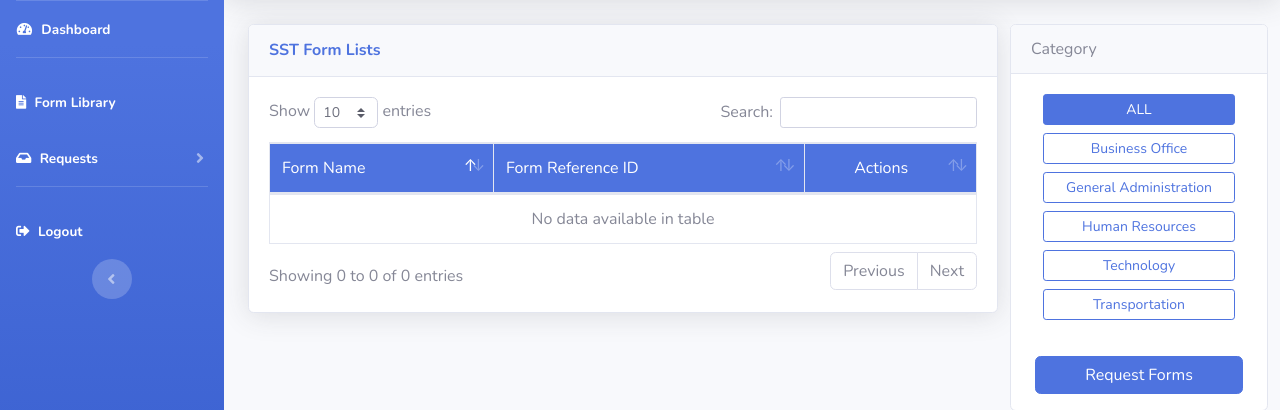
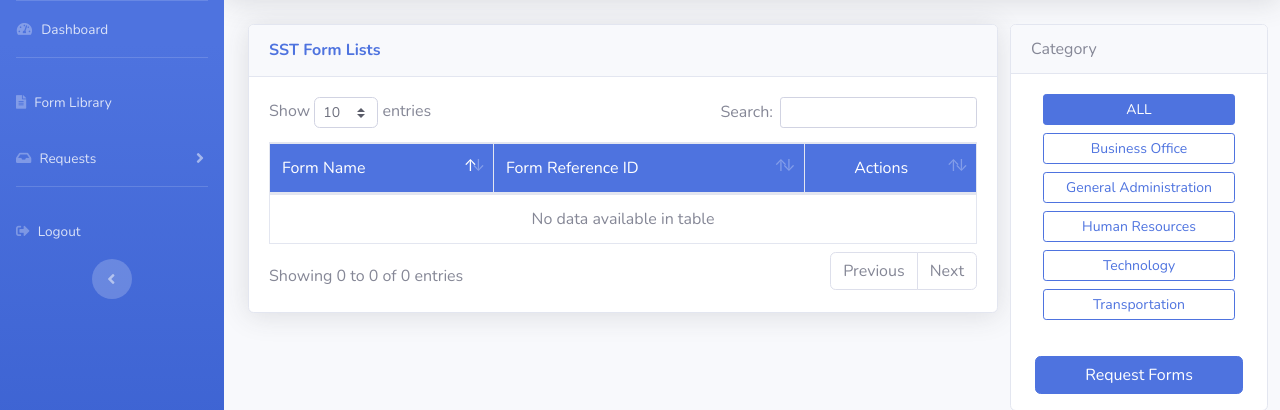
Before and after one commit to armbelbb/form-library, a PHP site: page /forms-library-client.php in a window 1280 px wide. Shown: the part 70-480 px from the top of the page. Run offline with PHP 8.4, Linux system fonts and the light colour scheme; a user stored in the database is signed in; data comes from the database, SQL or seed files in the repository; data that the repository does not hold is empty.

Commit message:
sidebar highlight?

```diff
--- a/_sidebar-client.php
+++ b/_sidebar-client.php
@@ -12,7 +12,7 @@
     <hr class="sidebar-divider my-0">
 
     <!-- Nav Item - Dashboard -->
-    <li class="nav-item active">
+    <li class="nav-item">
         <a class="nav-link" href="index-client.php">
             <i class="fas fa-fw fa-tachometer-alt"></i>
             <span>Dashboard</span></a>
@@ -21,13 +21,13 @@
     <!-- Divider -->
     <hr class="sidebar-divider">
 
-    <li class="nav-item active">
+    <li class="nav-item">
         <a class="nav-link" href="forms-library-client.php">
             <i class="fas fa-file-alt"></i>
             <span>Form Library</span></a>
     </li>
 
-    <li class="nav-item active">
+    <li class="nav-item">
         <a class="nav-link collapsed" href="#" data-toggle="collapse" data-target="#collapsePages"
             aria-expanded="true" aria-controls="collapsePages">
             <i class="fas fa-inbox"></i>
@@ -50,7 +50,7 @@
     <!-- <div class="sidebar-heading">
         Interface
     </div> -->
-    <li class="nav-item active">
+    <li class="nav-item">
         <a class="nav-link" href="actions.php?logout=1">
             <i class="fas fa-sign-out-alt"></i>
             <span>Logout</span></a>
```
